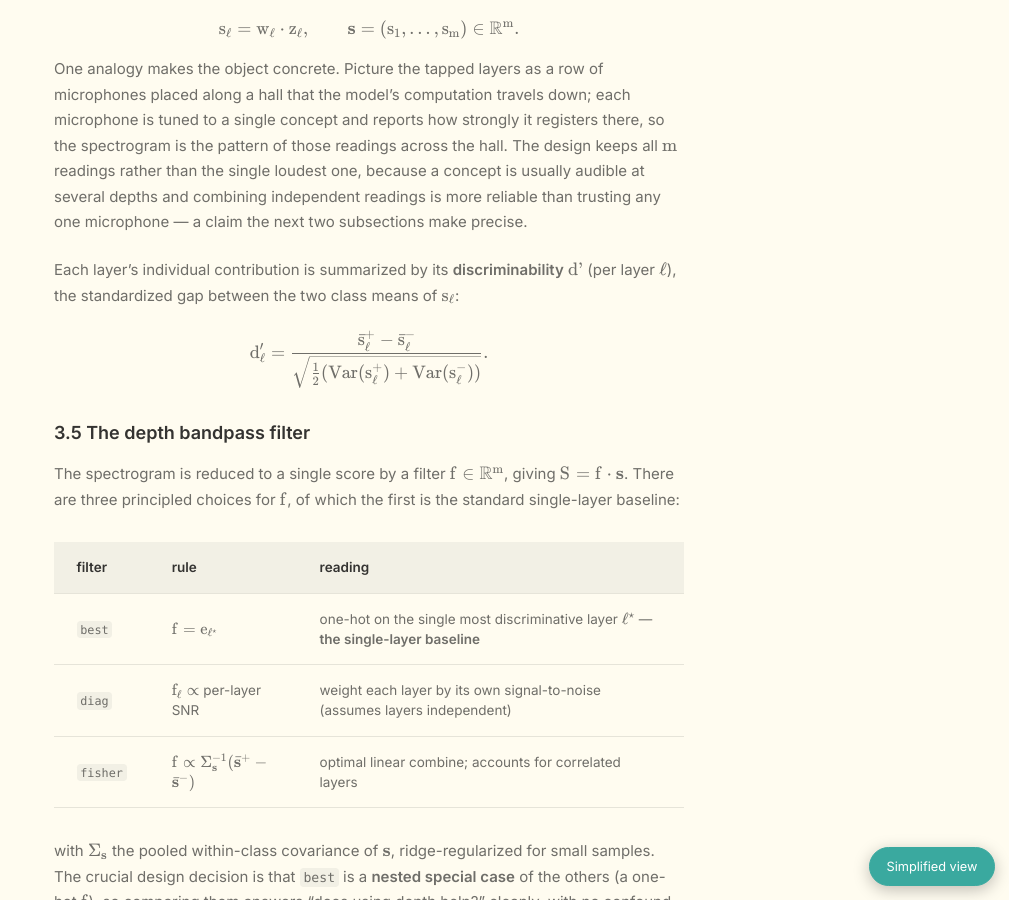
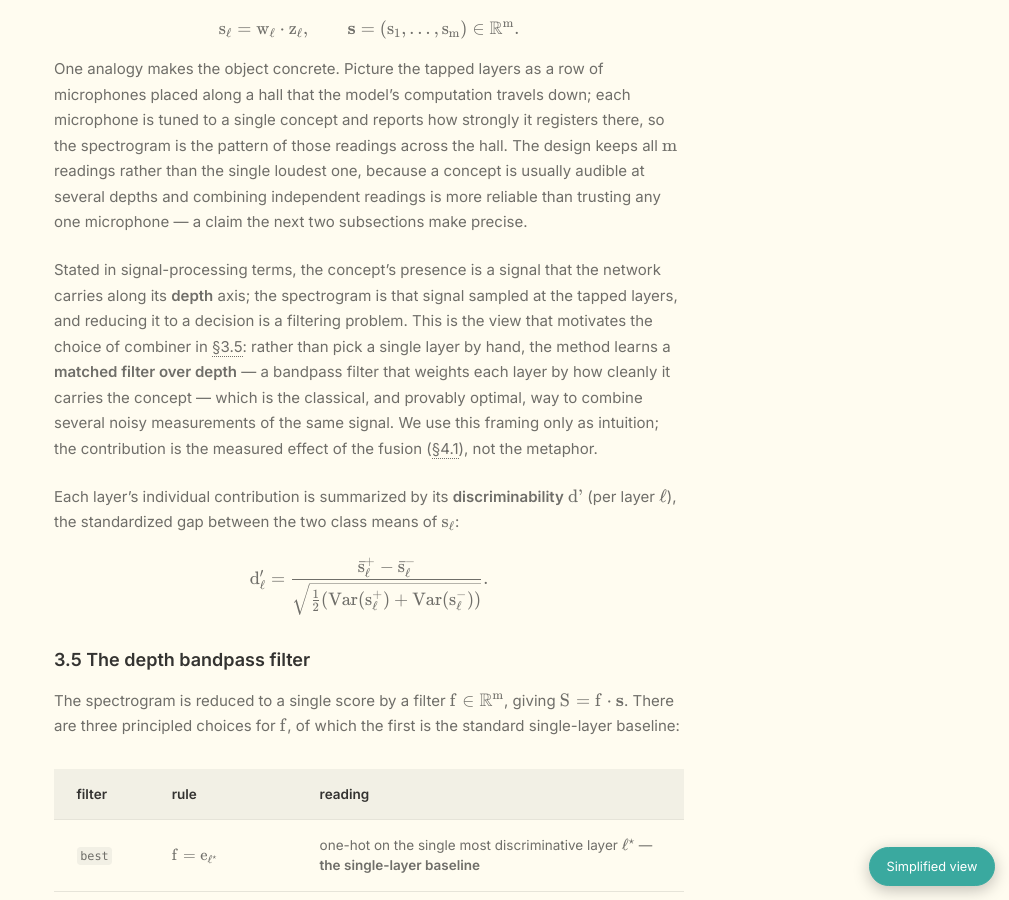
Before and after one commit to NISH1001/NISH1001.github.io, a Jekyll site: the page built from _posts/research/2026-08-29-conceptgate.markdown, in a window 1280 px wide and 900 px high, scrolled down 12230 px. Shown: the whole window, without its empty margins (271-1280 px from the left). Built offline with Jekyll 4.4.1, drawn with Linux system fonts in a browser that asks for light colours.

Commit message:
Method: name the signal-processing view (matched/bandpass filter over depth) as intuition

```diff
--- a/_posts/research/2026-08-29-conceptgate.markdown
+++ b/_posts/research/2026-08-29-conceptgate.markdown
@@ -661,6 +661,16 @@ reports how strongly it registers there, so the spectrogram is the pattern of th
 the hall. The design keeps all $m$ readings rather than the single loudest one, because a concept is
 usually audible at several depths and combining independent readings is more reliable than trusting
 any one microphone — a claim the next two subsections make precise.
+
+Stated in signal-processing terms, the concept's presence is a signal that the network carries along
+its **depth** axis; the spectrogram is that signal sampled at the tapped layers, and reducing it to a
+decision is a filtering problem. This is the view that motivates the choice of combiner in
+<a class="sref" href="#35-the-depth-bandpass-filter">§3.5</a>: rather than pick a single layer by hand,
+the method learns a **matched filter over depth** — a bandpass filter that weights each layer by how
+cleanly it carries the concept — which is the classical, and provably optimal, way to combine several
+noisy measurements of the same signal. We use this framing only as intuition; the contribution is the
+measured effect of the fusion (<a class="sref" href="#41-depth-fusion-on-synthetic-data">§4.1</a>), not
+the metaphor.
 
 Each layer's individual contribution is summarized by its **discriminability** $d'$ (per layer
 $\ell$), the standardized gap between the two class means of $s_\ell$:
```
